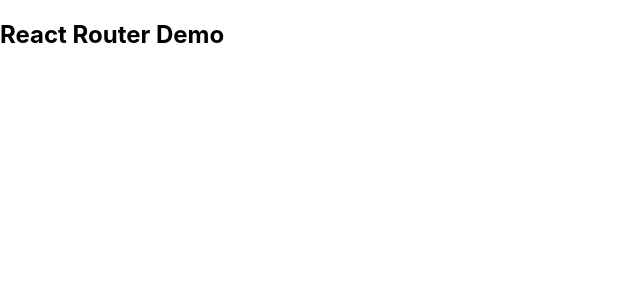
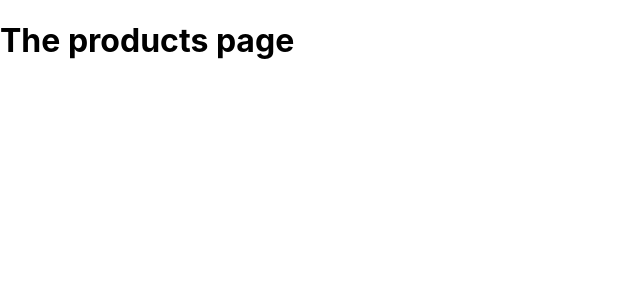
Before and after one commit to colefortner/react-router-demo, a React (Create React App) app: page /products in a window 1280 px wide. Shown: the top 300 px of the page, without its empty margins (0-640 px from the left). Built offline with nearby package versions, Linux system fonts and the light colour scheme.

Commit message:
Add First Routes

```diff
--- a/src/App.js
+++ b/src/App.js
@@ -1,9 +1,17 @@
 import "./App.css";
+import { Route } from "react-router-dom";
+import Welcome from "./components/Welcome";
+import Products from "./components/Products";
 
 function App() {
   return (
     <div>
-      <h2>React Router Demo</h2>
+      <Route path="/welcome">
+        <Welcome />
+      </Route>
+      <Route path="/products">
+        <Products />
+      </Route>
     </div>
   );
 }
--- /dev/null
+++ b/src/components/Products.js
@@ -0,0 +1,5 @@
+const Products = () => {
+  return <h1>The products page</h1>;
+};
+
+export default Products;
--- /dev/null
+++ b/src/components/Welcome.js
@@ -0,0 +1,5 @@
+const Welcome = () => {
+  return <h1>The Welcome page</h1>;
+};
+
+export default Welcome;
--- a/src/index.js
+++ b/src/index.js
@@ -1,17 +1,18 @@
-import React from 'react';
-import ReactDOM from 'react-dom';
-import './index.css';
-import App from './App';
-import reportWebVitals from './reportWebVitals';
+import React from "react";
+import ReactDOM from "react-dom";
+import "./index.css";
+import App from "./App";
+import { BrowserRouter } from "react-router-dom";
 
 ReactDOM.render(
   <React.StrictMode>
-    <App />
+    <BrowserRouter>
+      <App />
+    </BrowserRouter>
   </React.StrictMode>,
-  document.getElementById('root')
+  document.getElementById("root")
 );
 
 // If you want to start measuring performance in your app, pass a function
 // to log results (for example: reportWebVitals(console.log))
 // or send to an analytics endpoint. Learn more: https://bit.ly/CRA-vitals
-reportWebVitals();
```
